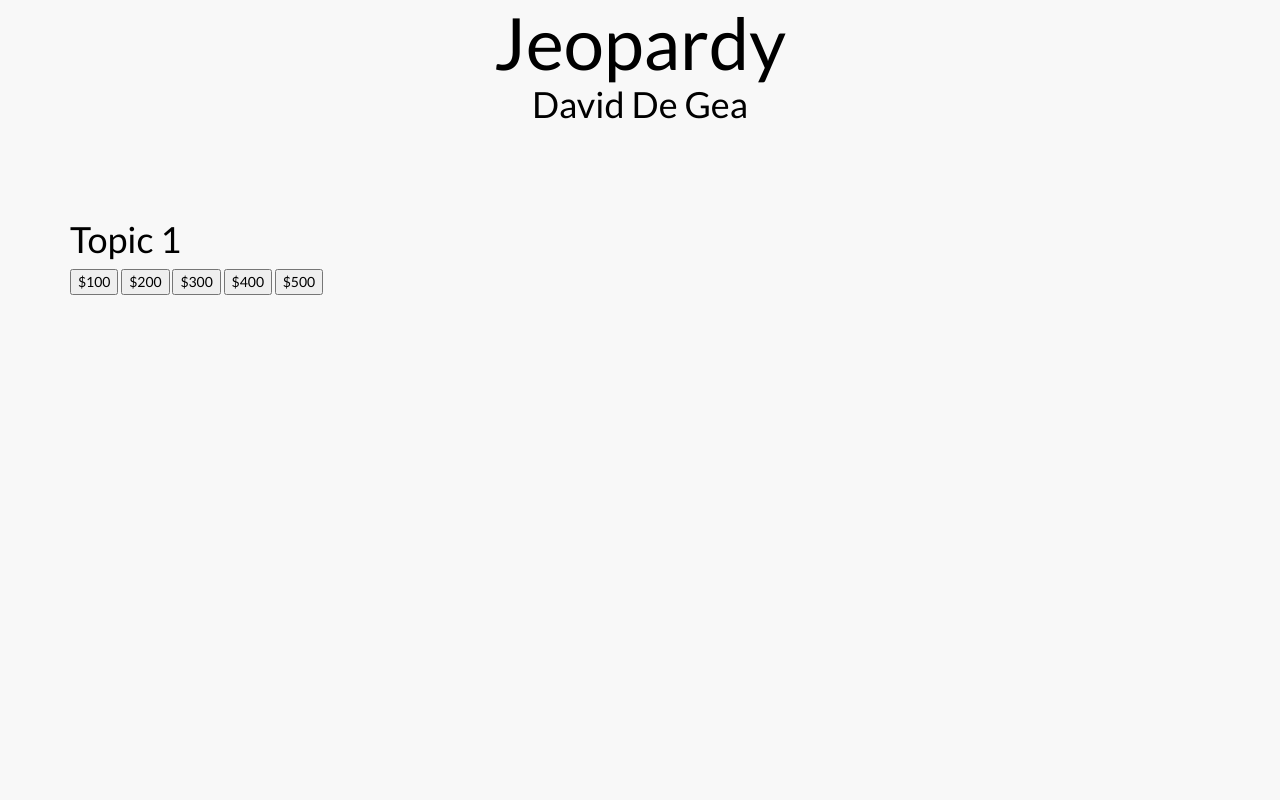
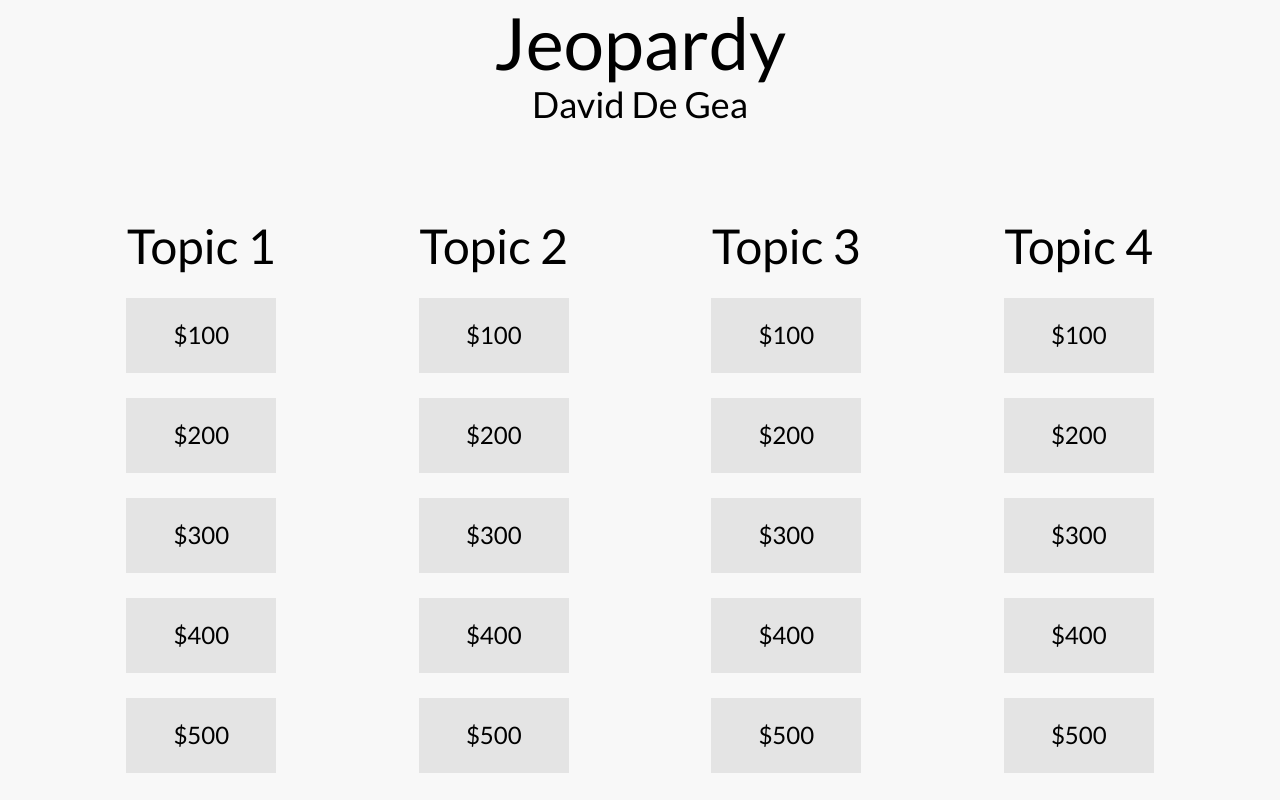
Before and after one commit to tjhorner/DeGea-Spanish-Project, a plain HTML site: page index.html in a window 1280 px wide. Drawn offline with nearby package versions, Linux system fonts and the light colour scheme.

Commit message:
Full layout, just need content and JS

```diff
--- a/index.html
+++ b/index.html
@@ -12,12 +12,39 @@
             <div class="container">
                 <div class="row">
                     <div class="col-md-3 topic">
-                        <div class="h1">Topic 1</div>
-                        <button class="btnQues">$100</button>
-                        <button class="btnQues">$200</button>
-                        <button class="btnQues">$300</button>
-                        <button class="btnQues">$400</button>
-                        <button class="btnQues">$500</button>
+                        <h1>Topic 1</h1>
+                        <button class="btnQues" onclick="LoadPage(11)">$100</button>
+                        <button class="btnQues" onclick="LoadPage(12)">$200</button>
+                        <button class="btnQues" onclick="LoadPage(13)">$300</button>
+                        <button class="btnQues" onclick="LoadPage(14)">$400</button>
+                        <button class="btnQues" onclick="LoadPage(15)">$500</button>
+                    </div>
+
+                    <div class="col-md-3 topic">
+                        <h1>Topic 2</h1>
+                        <button class="btnQues" onclick="LoadPage(21)">$100</button>
+                        <button class="btnQues" onclick="LoadPage(22)">$200</button>
+                        <button class="btnQues" onclick="LoadPage(23)">$300</button>
+                        <button class="btnQues" onclick="LoadPage(24)">$400</button>
+                        <button class="btnQues" onclick="LoadPage(25)">$500</button>
+                    </div>
+
+                    <div class="col-md-3 topic">
+                        <h1>Topic 3</h1>
+                        <button class="btnQues" onclick="LoadPage(31)">$100</button>
+                        <button class="btnQues" onclick="LoadPage(32)">$200</button>
+                        <button class="btnQues" onclick="LoadPage(33)">$300</button>
+                        <button class="btnQues" onclick="LoadPage(34)">$400</button>
+                        <button class="btnQues" onclick="LoadPage(35)">$500</button>
+                    </div>
+
+                    <div class="col-md-3 topic">
+                        <h1>Topic 4</h1>
+                        <button class="btnQues" onclick="LoadPage(41)">$100</button>
+                        <button class="btnQues" onclick="LoadPage(42)">$200</button>
+                        <button class="btnQues" onclick="LoadPage(43)">$300</button>
+                        <button class="btnQues" onclick="LoadPage(44)">$400</button>
+                        <button class="btnQues" onclick="LoadPage(45)">$500</button>
                     </div>
                 </div>
             </div>
--- a/styles.scss
+++ b/styles.scss
@@ -48,3 +48,35 @@
         padding: 0;
     }
 }
+
+.topic {
+    text-align: center;
+
+    h1 {
+        font-size: 48px;
+    }
+
+    .btnQues {
+        display: block;
+        width: 150px;
+        height: 75px;
+
+        margin-top: 25px;
+        margin-left: auto;
+        margin-right: auto;
+
+        background-color: rgba(55, 55, 55, 0.1);
+        border: none;
+
+        font-size: 24px;
+
+        -webkit-transition: background .15s ease-in-out,padding .3s ease-in-out;
+        -o-transition: background .15s ease-in-out,padding .3s ease-in-out;
+        -moz-transition: background .15s ease-in-out,padding .3s ease-in-out;
+        transition: background .15s ease-in-out,padding .3s ease-in-out;
+
+        &:hover {
+            background-color: rgba(55, 55, 55, 0.4);
+        }
+    }
+}
```
Also changed, not shown: styles.css.
